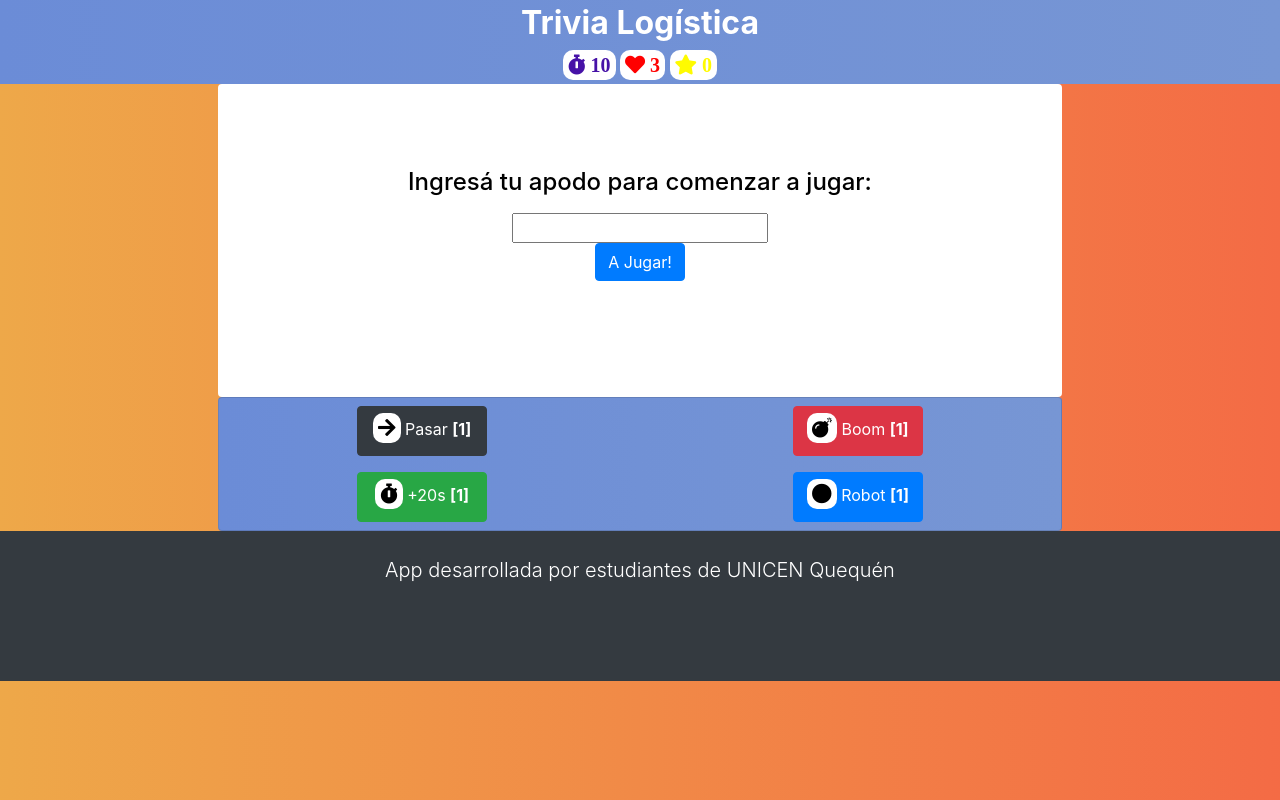
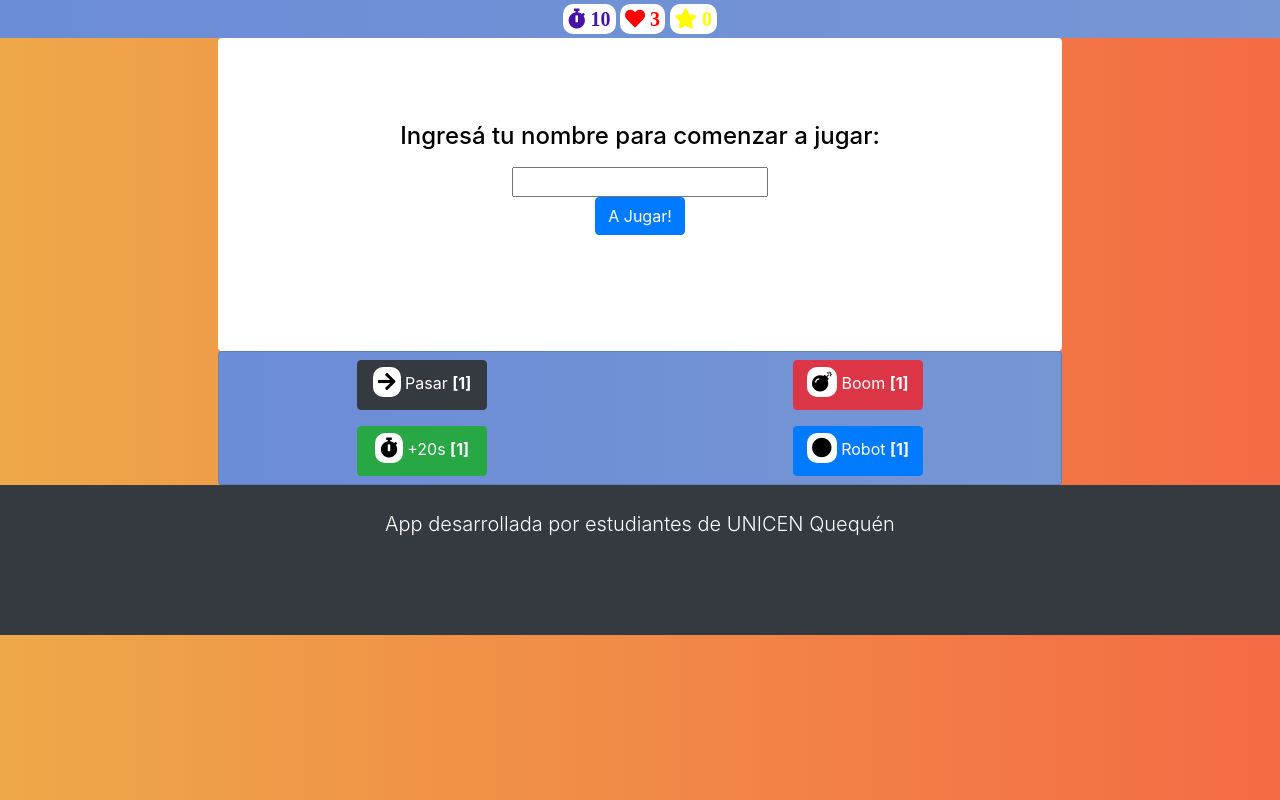
Before and after one commit to webnecochea/trivilog, a plain HTML site: page index.html in a window 1280 px wide. Drawn offline with nearby package versions, Linux system fonts and the light colour scheme.

Commit message:
Update index.html

```diff
--- a/index.html
+++ b/index.html
@@ -19,7 +19,6 @@
 
     <header class="headersito p-1">
         <h2 class="text-center d-sm-none "> <b> Trivia Logística </b></h1>
-        <h2 class="text-center d-none d-sm-block"> <b> Trivia Logística </b></h1>
         <div class="container text-center">
         <div class="row mx-auto text-center"   style="display: inline-block;">
           <i class="fa fa-stopwatch azul  mx-auto" id="IndTiempo"> 10</i>
@@ -68,7 +67,7 @@
                       <h4  class="mx-3 inline text-center pt-2" style="color:black" id="findelj">Fin del juego! player ha sumado 5 puntos</h4>
                     </row>
                       <div class="card-body">
-                        <row style="color: black;" class="text-center">¿Le permitis a Vegeta medir tu habilidad como logista?</row>
+                        <row style="color: black;" class="text-center">¿Le permitís a Vegeta medir tu habilidad como logista?</row>
                         <div class="progress mt-4">
                           <div class="progress-bar progress-bar-striped progress-bar-animated" id="barraKI" role="progressbar" aria-valuenow="0" aria-valuemin="0" aria-valuemax="25000" style="width: 0%">
                           </div>
@@ -88,7 +87,7 @@
                   <div class="card p-4" id="divinicio" style="border:0px solid black;text-align: center;">
                       <div class="card-body">
                         <br>
-                        <h4 class="text-center my-3" style="color:black;">Ingresá tu apodo para comenzar a jugar:</h4>
+                        <h4 class="text-center my-3" style="color:black;">Ingresá tu nombre para comenzar a jugar:</h4>
                         <div class="col-sm-5 col-12 mx-auto">
                             <input class="mx-auto text-center" type="text" style="color: black;"  id="Nombre">
                             <button type="button" onclick="inicio()" id="" class="btn btn-primary" btn-lg btn-block">A Jugar!</button>
```
